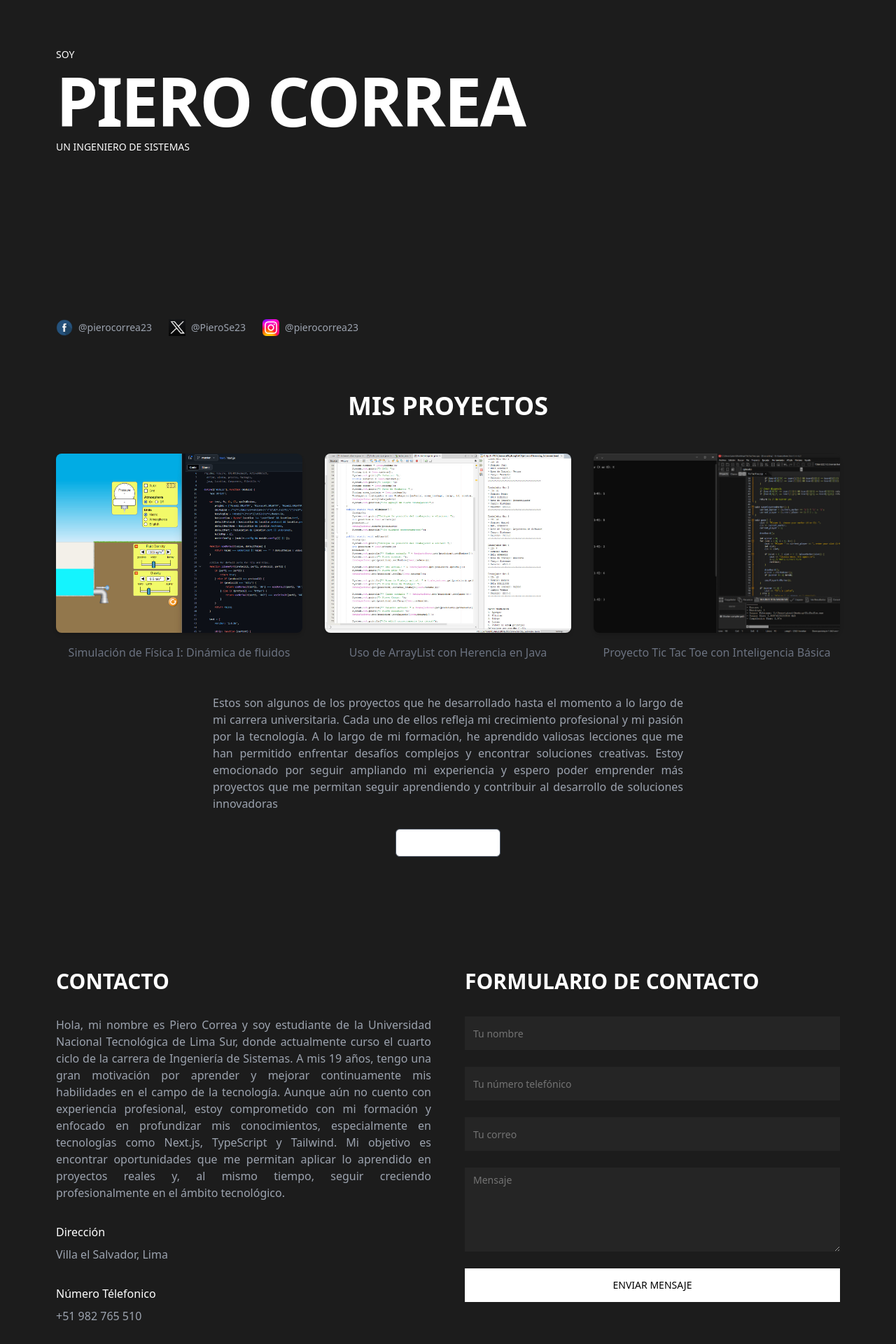
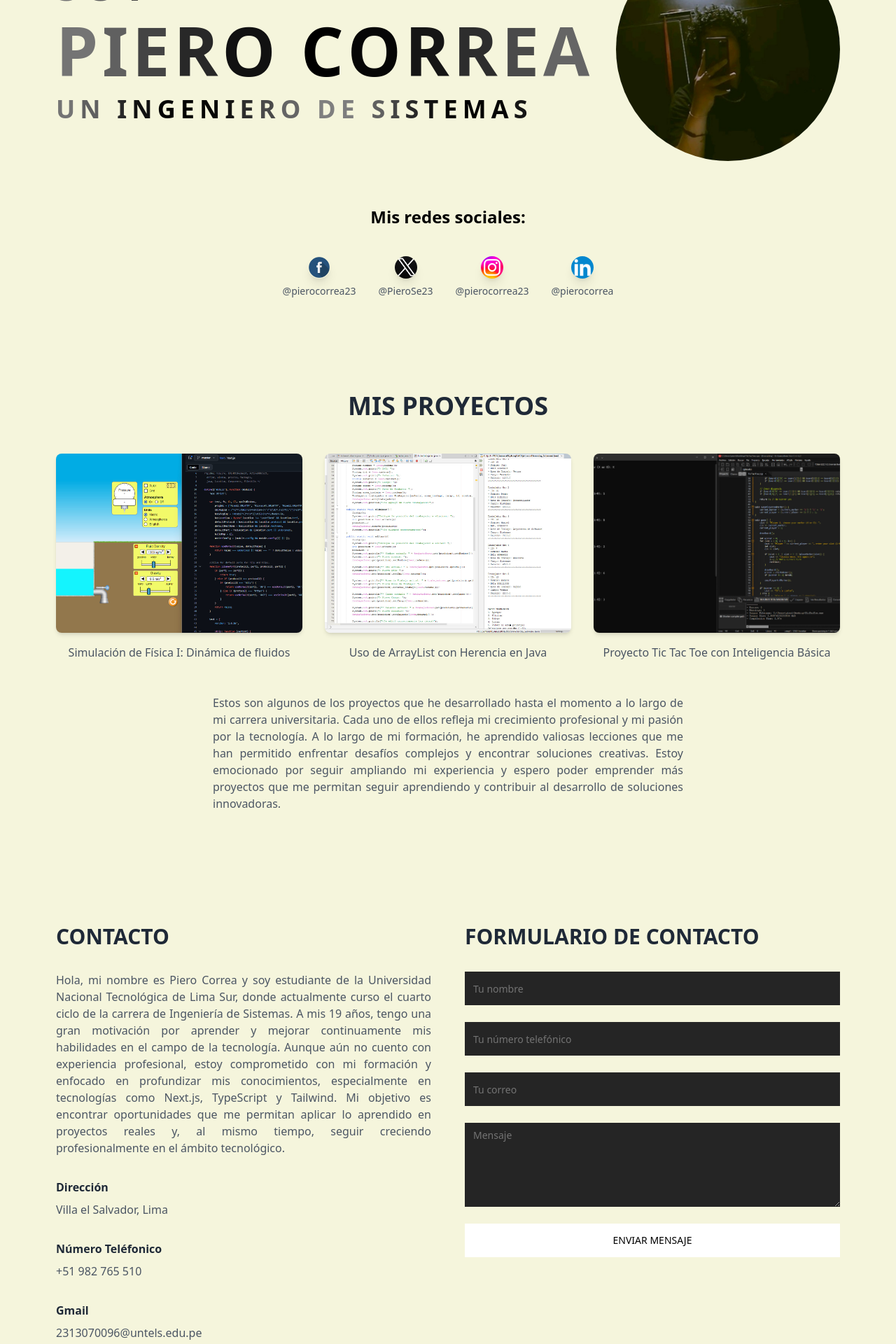
Before and after one commit to Carloscv200313/Curso_Textos, a Next.js app: page /alumnos/CorreaPiero in a window 1280 px wide. Shown: the part 160-2080 px from the top of the page at 70% size. Built offline with nearby package versions, Linux system fonts and the light colour scheme.

Commit message:
Guardando cambios finales

```diff
--- a/app/alumnos/CorreaPiero/page.tsx
+++ b/app/alumnos/CorreaPiero/page.tsx
@@ -1,19 +1,18 @@
-import { HeroSection } from "@/components/hero-section"
-import { ProjectSection } from "@/components/project-section"
-import { ContactSection } from "@/components/contact-section"
+import { HeroSection } from "@/components/hero-section";
+import { ProjectSection } from "@/components/project-section";
+import { ContactSection } from "@/components/contact-section";
 
 export default function Home() {
   return (
-    <main className="min-h-screen bg-[#1C1C1C] text-white">
+    <main className="min-h-screen bg-[#F5F5DC] text-black">
       <div className="max-w-6xl mx-auto px-4">
         <HeroSection />
         <ProjectSection />
         <ContactSection />
-
-        <footer className="py-20 text-center text-gray-400">
+        <footer className="py-20 text-center text-gray-700">
           <p className="text-sm uppercase tracking-wider">GRACIAS POR VER</p>
         </footer>
       </div>
     </main>
-  )
+  );
 }
--- a/components/contact-section.tsx
+++ b/components/contact-section.tsx
@@ -1,63 +1,62 @@
-import { Button } from "@/components/ui/button"
-import { Input } from "@/components/ui/input"
-import { Textarea } from "@/components/ui/textarea"
+import { Button } from "@/components/ui/button";
+import { Input } from "@/components/ui/input";
+import { Textarea } from "@/components/ui/textarea";
 
 export function ContactSection() {
   return (
     <section id="contact" className="py-20 relative">
-      <div className="absolute top-0 left-0">
-        <span className="text-gray-600 text-sm"></span>
-      </div>
-      <div className="grid grid-cols-2 gap-12">
+      <div className="grid grid-cols-1 md:grid-cols-2 gap-12">
         <div>
-          <h2 className="text-3xl font-bold mb-8">CONTACTO</h2>
-          <div className="space-y-8 text-gray-400">
+          <h2 className="text-3xl font-bold mb-8 text-gray-800">CONTACTO</h2>
+          <div className="space-y-8 text-gray-600">
             <p className="text-justify">
-        Hola, mi nombre es Piero Correa y soy estudiante de la Universidad Nacional Tecnológica de Lima Sur, donde actualmente curso el cuarto ciclo de la carrera de Ingeniería de Sistemas.
-        A mis 19 años, tengo una gran motivación por aprender y mejorar continuamente mis habilidades en el campo de la tecnología. Aunque aún no cuento con experiencia profesional, estoy comprometido con mi formación y enfocado en profundizar mis conocimientos, especialmente en tecnologías como Next.js, TypeScript y Tailwind.
-        Mi objetivo es encontrar oportunidades que me permitan aplicar lo aprendido en proyectos reales y, al mismo tiempo, seguir creciendo profesionalmente en el ámbito tecnológico.
+              Hola, mi nombre es Piero Correa y soy estudiante de la Universidad Nacional Tecnológica de Lima Sur, donde
+              actualmente curso el cuarto ciclo de la carrera de Ingeniería de Sistemas. A mis 19 años, tengo una gran
+              motivación por aprender y mejorar continuamente mis habilidades en el campo de la tecnología. Aunque aún
+              no cuento con experiencia profesional, estoy comprometido con mi formación y enfocado en profundizar mis
+              conocimientos, especialmente en tecnologías como Next.js, TypeScript y Tailwind. Mi objetivo es encontrar
+              oportunidades que me permitan aplicar lo aprendido en proyectos reales y, al mismo tiempo, seguir
+              creciendo profesionalmente en el ámbito tecnológico.
             </p>
             <div>
-              <h3 className="text-white mb-2">Dirección</h3>
-              <p>Villa el Salvador, Lima</p>
+              <h3 className="text-gray-800 font-bold mb-2">Dirección</h3>
+              <p className="text-gray-600">Villa el Salvador, Lima</p>
             </div>
             <div>
-              <h3 className="text-white mb-2">Número Télefonico</h3>
-              <p>+51 982 765 510</p>
+              <h3 className="text-gray-800 font-bold mb-2">Número Teléfonico</h3>
+              <p className="text-gray-600">+51 982 765 510</p>
             </div>
             <div>
-              <h3 className="text-white mb-2">Gmail</h3>
-              <p>2313070096@untels.edu.pe</p>
+              <h3 className="text-gray-800 font-bold mb-2">Gmail</h3>
+              <p className="text-gray-600">2313070096@untels.edu.pe</p>
             </div>
           </div>
         </div>
         <div>
-          <h2 className="text-3xl font-bold mb-8">FORMULARIO DE CONTACTO</h2>
+          <h2 className="text-3xl font-bold mb-8 text-gray-800">FORMULARIO DE CONTACTO</h2>
           <form className="space-y-6">
             <Input
               placeholder="Tu nombre"
-              className="bg-[#252525] border-0 rounded-none h-12"
+              className="bg-[#252525] text-gray-300 border-0 rounded-none h-12"
             />
             <Input
               placeholder="Tu número telefónico"
-              className="bg-[#252525] border-0 rounded-none h-12"
+              className="bg-[#252525] text-gray-300 border-0 rounded-none h-12"
             />
             <Input
               placeholder="Tu correo"
-              className="bg-[#252525] border-0 rounded-none h-12"
+              className="bg-[#252525] text-gray-300 border-0 rounded-none h-12"
             />
             <Textarea
               placeholder="Mensaje"
-              className="bg-[#252525] border-0 rounded-none min-h-[120px]"
+              className="bg-[#252525] text-gray-300 border-0 rounded-none min-h-[120px]"
             />
-            <Button
-              className="w-full bg-white text-black hover:bg-gray-200 rounded-none h-12"
-            >
+            <Button className="w-full bg-white text-black hover:bg-gray-200 rounded-none h-12">
               ENVIAR MENSAJE
             </Button>
           </form>
         </div>
       </div>
     </section>
-  )
+  );
 }
--- a/components/hero-section.tsx
+++ b/components/hero-section.tsx
@@ -1,64 +1,129 @@
+"use client"
 export function HeroSection() {
+  const words = [
+    { text: "SOY", size: "text-6xl" },
+    { text: "PIERO CORREA", size: "text-8xl" },
+    { text: "UN INGENIERO DE SISTEMAS", size: "text-4xl" }, // Tamaño reducido
+  ];
+
   return (
     <section className="min-h-[80vh] flex flex-col justify-center relative">
-      <div className="space-y-2 mb-8">
-        <p className="text-white-400 text-sm">SOY</p>
-        <h1 className="text-8xl font-bold tracking-tight">PIERO CORREA</h1>
-        <p className="text-white-400 text-sm">
-          UN INGENIERO DE SISTEMAS
-        </p>
+      <div className="flex items-center justify-between">
+        {/* Sección de texto */}
+        <div className="space-y-4">
+          {words.map((word, index) => (
+            <div key={index} className={`flex gap-2 ${word.size}`}>
+              {word.text.split("").map((char, i) => (
+                <span
+                  key={i}
+                  className="letter font-bold tracking-tight"
+                  style={{ animationDelay: `${i * 0.1}s` }}
+                >
+                  {char === " " ? "\u00A0" : char}
+                </span>
+              ))}
+            </div>
+          ))}
+        </div>
+
+        {/* Imagen a la derecha */}
+        <div className="w-80 h-80 flex-shrink-0 mt-4">
+          <img
+            src="/Correa/15.jpg"
+            alt="Foto de Piero Correa"
+            className="rounded-full object-cover w-full h-full"
+          />
+        </div>
       </div>
 
-      <div className="absolute bottom-0 left-0 flex gap-6">
-        {/* Columna para cada red social */}
-        <div className="flex flex-col items-center gap-2">
+      {/* Redes sociales */}
+      <div className="mt-16 text-center">
+        <h2 className="text-2xl font-bold mb-4">Mis redes sociales: </h2>
+        <br>
+
+        </br>
+        <div className="flex gap-8 justify-center">
+          {/* Facebook */}
           <a
-            href="https://www.facebook.com/pierocorrea23" // Enlace a tu perfil
+            href="https://www.facebook.com/pierocorrea23"
             target="_blank"
             rel="noopener noreferrer"
-            className="flex items-center gap-2 text-gray-400 hover:text-white transition-colors text-sm"
+            className="flex flex-col items-center"
           >
             <img
-              src="/Correa/fb.png" // Ruta de la imagen de Facebook
+              src="/Correa/fb.png"
               alt="Facebook Logo"
-              className="w-6 h-6" // Tamaño del logo
+              className="w-8 h-8 rounded-full object-cover shadow-lg"
             />
-            <span>@pierocorrea23</span> {/* Tu usuario de Facebook */}
+            <span className="text-sm mt-2 text-gray-600">@pierocorrea23</span>
           </a>
-        </div>
 
-        <div className="flex flex-col items-center gap-2">
+          {/* Twitter */}
           <a
-            href="https://x.com/PieroSe49746478" // Enlace a tu perfil
+            href="https://x.com/PieroSe49746478"
             target="_blank"
             rel="noopener noreferrer"
-            className="flex items-center gap-2 text-gray-400 hover:text-white transition-colors text-sm"
+            className="flex flex-col items-center"
           >
             <img
-              src="/Correa/x.png" // Ruta de la imagen de Twitter
+              src="/Correa/x.png"
               alt="Twitter Logo"
-              className="w-6 h-6" // Tamaño del logo
+              className="w-8 h-8 rounded-full object-cover shadow-lg"
             />
-            <span>@PieroSe23</span> {/* Tu usuario de Twitter */}
+            <span className="text-sm mt-2 text-gray-600">@PieroSe23</span>
           </a>
-        </div>
 
-        <div className="flex flex-col items-center gap-2">
+          {/* Instagram */}
           <a
-            href="https://www.instagram.com/pierocorrea23/" // Enlace a tu perfil
+            href="https://www.instagram.com/pierocorrea23/"
             target="_blank"
             rel="noopener noreferrer"
-            className="flex items-center gap-2 text-gray-400 hover:text-white transition-colors text-sm"
+            className="flex flex-col items-center"
           >
             <img
-              src="/Correa/ig.png" // Ruta de la imagen de Instagram
+              src="/Correa/ig.png"
               alt="Instagram Logo"
-              className="w-6 h-6" // Tamaño del logo
+              className="w-8 h-8 rounded-full object-cover shadow-lg"
             />
-            <span>@pierocorrea23</span> {/* Tu usuario de Instagram */}
+            <span className="text-sm mt-2 text-gray-600">@pierocorrea23</span>
+          </a>
+
+          {/* LinkedIn */}
+          <a
+            href="https://www.linkedin.com/in/piero-sebastian-correa-cardenas-aa4098323/"
+            target="_blank"
+            rel="noopener noreferrer"
+            className="flex flex-col items-center"
+          >
+            <img
+              src="/Correa/logo1.png"
+              alt="LinkedIn Logo"
+              className="w-8 h-8 rounded-full object-cover shadow-lg"
+            />
+            <span className="text-sm mt-2 text-gray-600">@pierocorrea</span>
           </a>
         </div>
       </div>
+
+      {/* Estilos */}
+      <style jsx>{`
+        @keyframes letterColorWave {
+          0% {
+            color: gray;
+          }
+          50% {
+            color: black;
+          }
+          100% {
+            color: gray;
+          }
+        }
+
+        .letter {
+          display: inline-block;
+          animation: letterColorWave 1.5s ease-in-out infinite;
+        }
+      `}</style>
     </section>
   );
 }
--- a/components/project-section.tsx
+++ b/components/project-section.tsx
@@ -20,7 +20,7 @@ export function ProjectSection() {
   return (
     <section id="projects" className="py-20 relative">
       <div className="space-y-12">
-        <h2 className="text-4xl font-bold text-center mb-8">MIS PROYECTOS</h2>
+        <h2 className="text-4xl font-bold text-center mb-8 text-gray-800">MIS PROYECTOS</h2>
         <div className="grid grid-cols-1 md:grid-cols-3 gap-8">
           {projectImages.map((project, index) => (
             <div key={index} className="space-y-4">
@@ -32,24 +32,20 @@ export function ProjectSection() {
                   className="object-cover rounded-lg shadow-md"
                 />
               </div>
-              <p className="text-center text-gray-500">{project.description}</p>
+              <p className="text-center text-gray-600">{project.description}</p>
             </div>
           ))}
         </div>
         <div className="max-w-2xl mx-auto text-center space-y-6 mt-12">
-          <p className="text-gray-400 text-justify">
-          Estos son algunos de los proyectos que he desarrollado hasta el momento a lo largo de mi carrera universitaria.
-          Cada uno de ellos refleja mi crecimiento profesional y mi pasión por la tecnología.
-          A lo largo de mi formación, he aprendido valiosas lecciones que me han permitido enfrentar desafíos complejos y encontrar soluciones creativas.
-          Estoy emocionado por seguir ampliando mi experiencia y espero poder emprender más proyectos
-          que me permitan seguir aprendiendo y contribuir al desarrollo de soluciones innovadoras
+          <p className="text-gray-600 text-justify">
+            Estos son algunos de los proyectos que he desarrollado hasta el momento a lo largo de mi carrera
+            universitaria. Cada uno de ellos refleja mi crecimiento profesional y mi pasión por la tecnología. A lo
+            largo de mi formación, he aprendido valiosas lecciones que me han permitido enfrentar desafíos complejos y
+            encontrar soluciones creativas. Estoy emocionado por seguir ampliando mi experiencia y espero poder
+            emprender más proyectos que me permitan seguir aprendiendo y contribuir al desarrollo de soluciones
+            innovadoras.
           </p>
-          <Button
-            variant="outline"
-            className="uppercase text-sm tracking-wider border-gray-600 hover:border-white"
-          >
-            Ver proyectos
-          </Button>
+
         </div>
       </div>
     </section>
```
Also changed, not shown: public/Correa/15.jpg (added), public/Correa/logo1.png (added).
